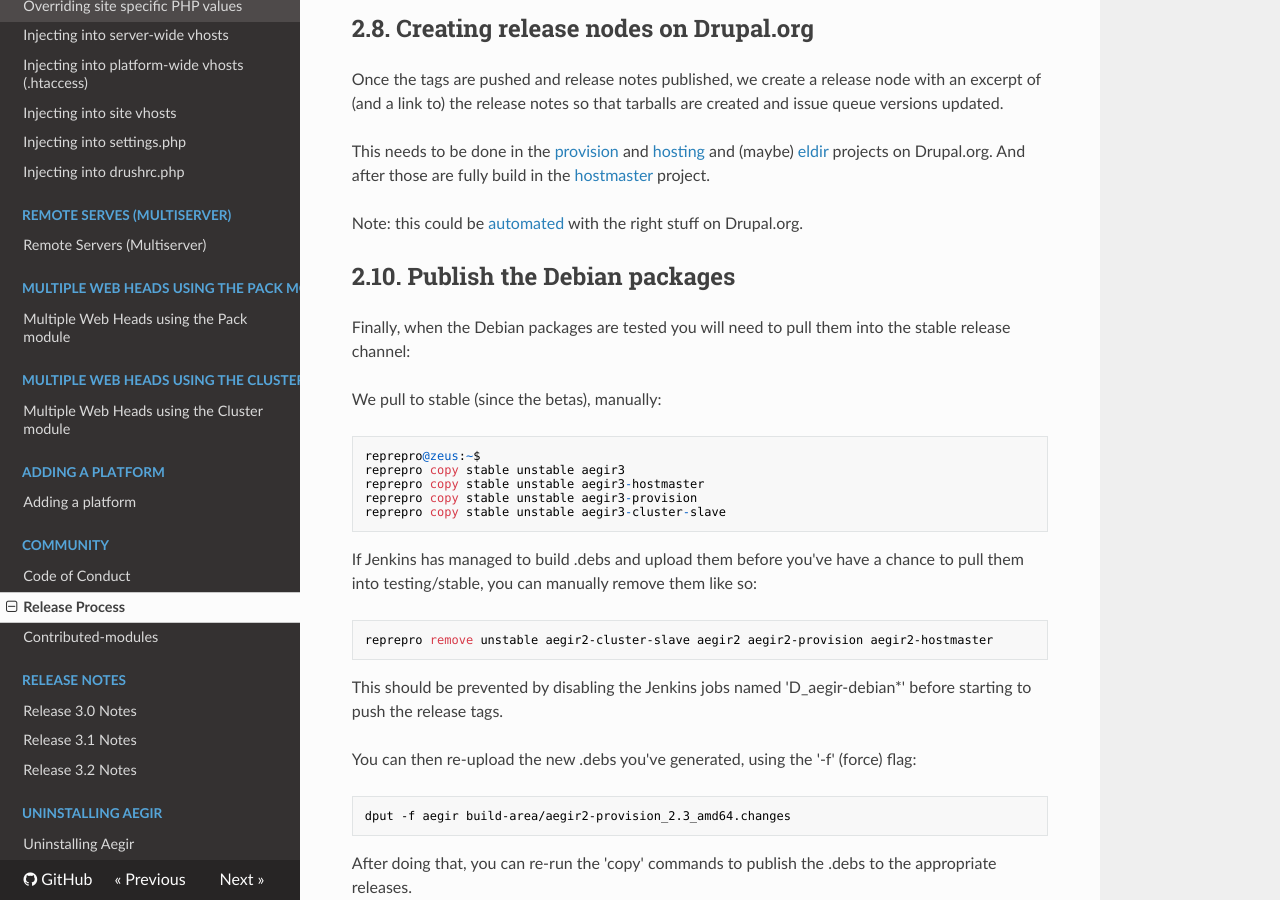
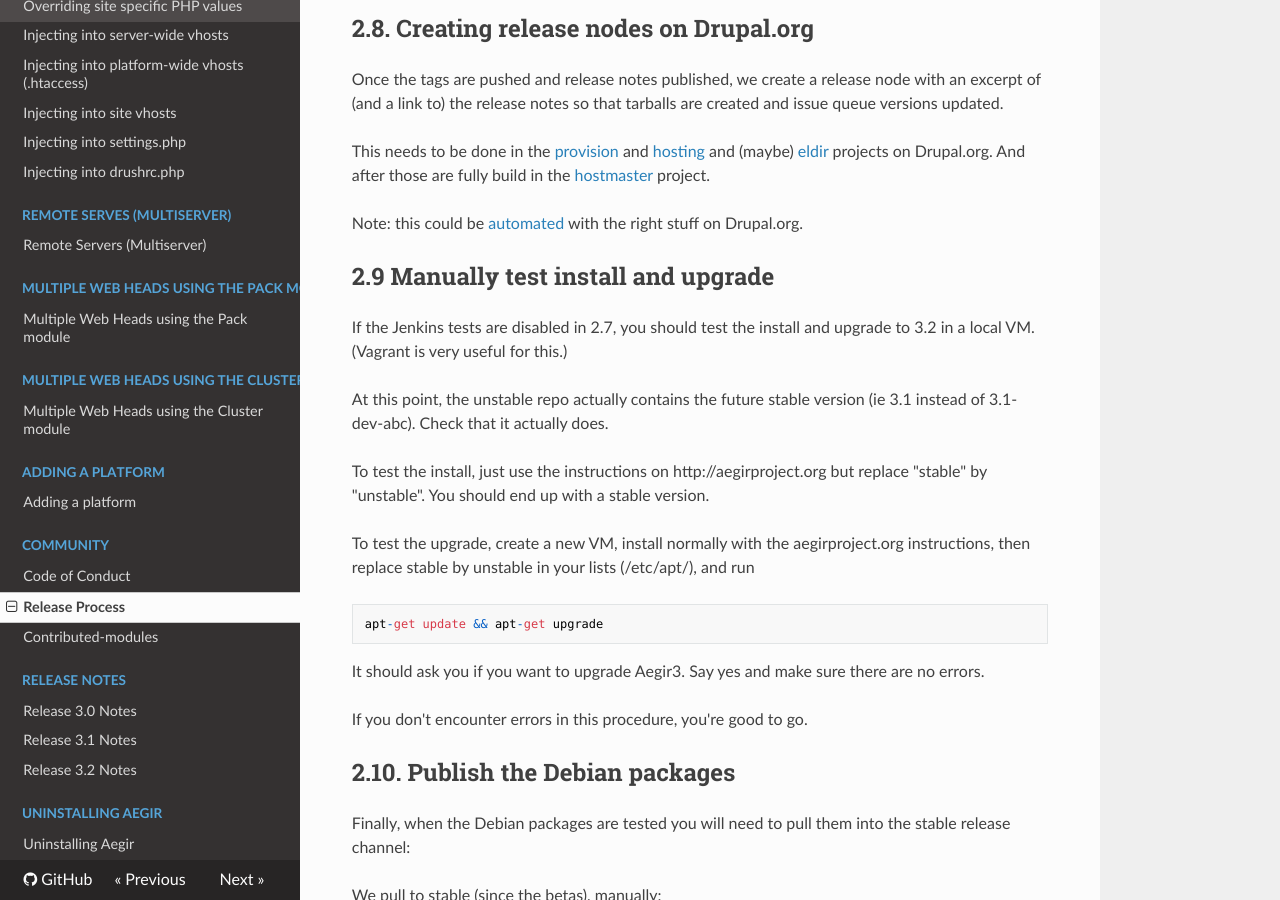
Before and after one commit to aegir-project/documentation, an MkDocs documentation site: the page built from docs/community/release-process.md, in a window 1280 px wide and 900 px high, scrolled down 3723 px. Built offline with MkDocs 1.6.1, drawn with Linux system fonts in a browser that asks for light colours; nearby versions of some CDN libraries; old or Windows-style settings are respelled for this version of MkDocs.

Commit message:
release-process: Add manual tests until we make a new Jenkins job

```diff
--- a/docs/community/release-process.md
+++ b/docs/community/release-process.md
@@ -128,7 +128,6 @@
 
 (Note that this test is currently non-functional)
 
-
 ## 2.8. Creating release nodes on Drupal.org
 
 Once the tags are pushed and release notes published, we create a release node with an excerpt of (and a link to) the release notes so that tarballs are created and issue queue versions updated.
@@ -138,7 +137,21 @@
 
 Note: this could be [automated](https://www.drupal.org/node/1050618) with the right stuff on Drupal.org.
 
+## 2.9 Manually test install and upgrade
 
+If the Jenkins tests are disabled in 2.7, you should test the install and upgrade to 3.2 in a local VM. (Vagrant is very useful for this.)
+
+At this point, the unstable repo actually contains the future stable version (ie 3.1 instead of 3.1-dev-abc). Check that it actually does.
+
+To test the install, just use the instructions on http://aegirproject.org but replace "stable" by "unstable". You should end up with a stable version.
+
+To test the upgrade, create a new VM, install normally with the aegirproject.org instructions, then replace stable by unstable in your lists (/etc/apt/), and run
+
+    apt-get update && apt-get upgrade
+
+It should ask you if you want to upgrade Aegir3. Say yes and make sure there are no errors.
+
+If you don't encounter errors in this procedure, you're good to go.
 
 ## 2.10. Publish the Debian packages
 
```
